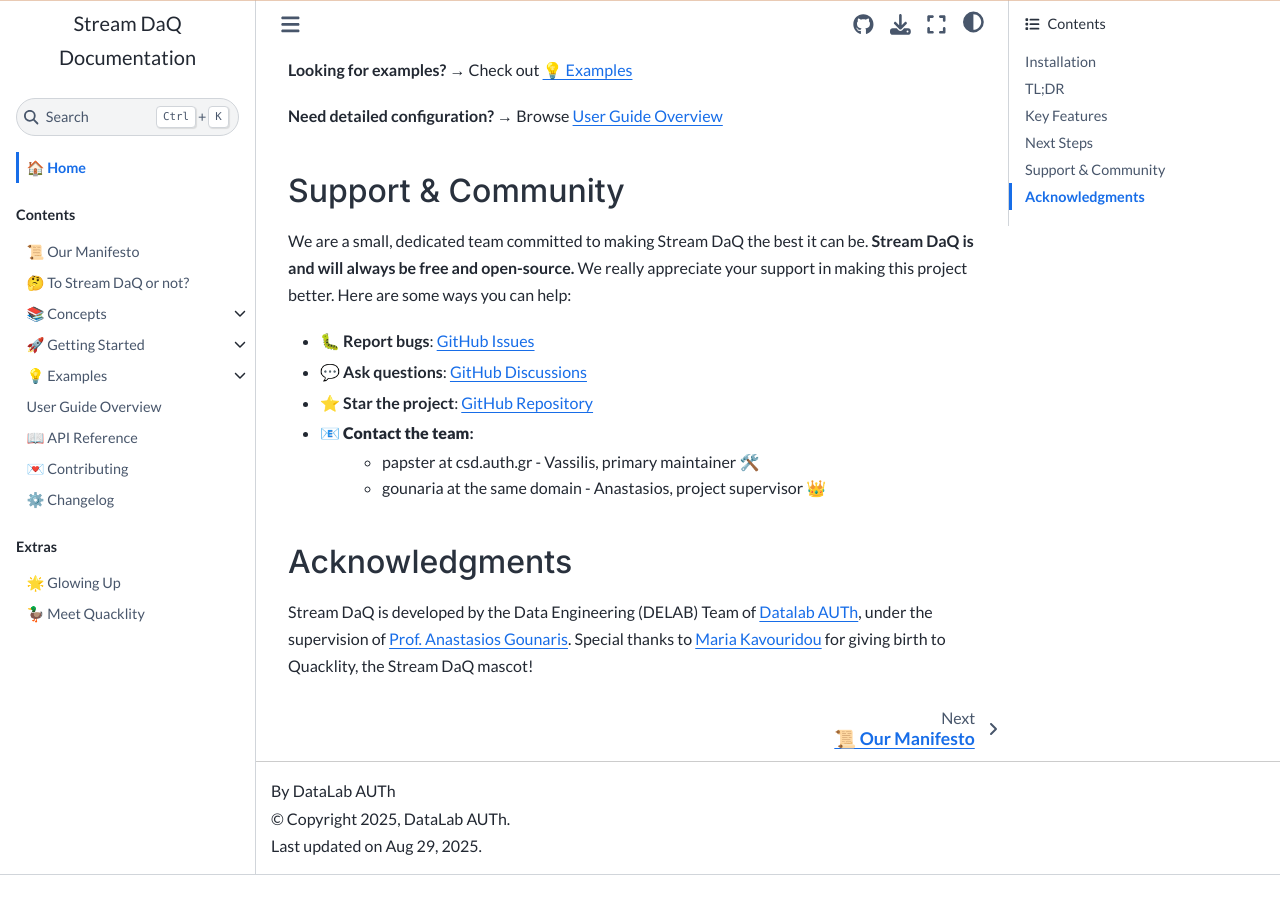
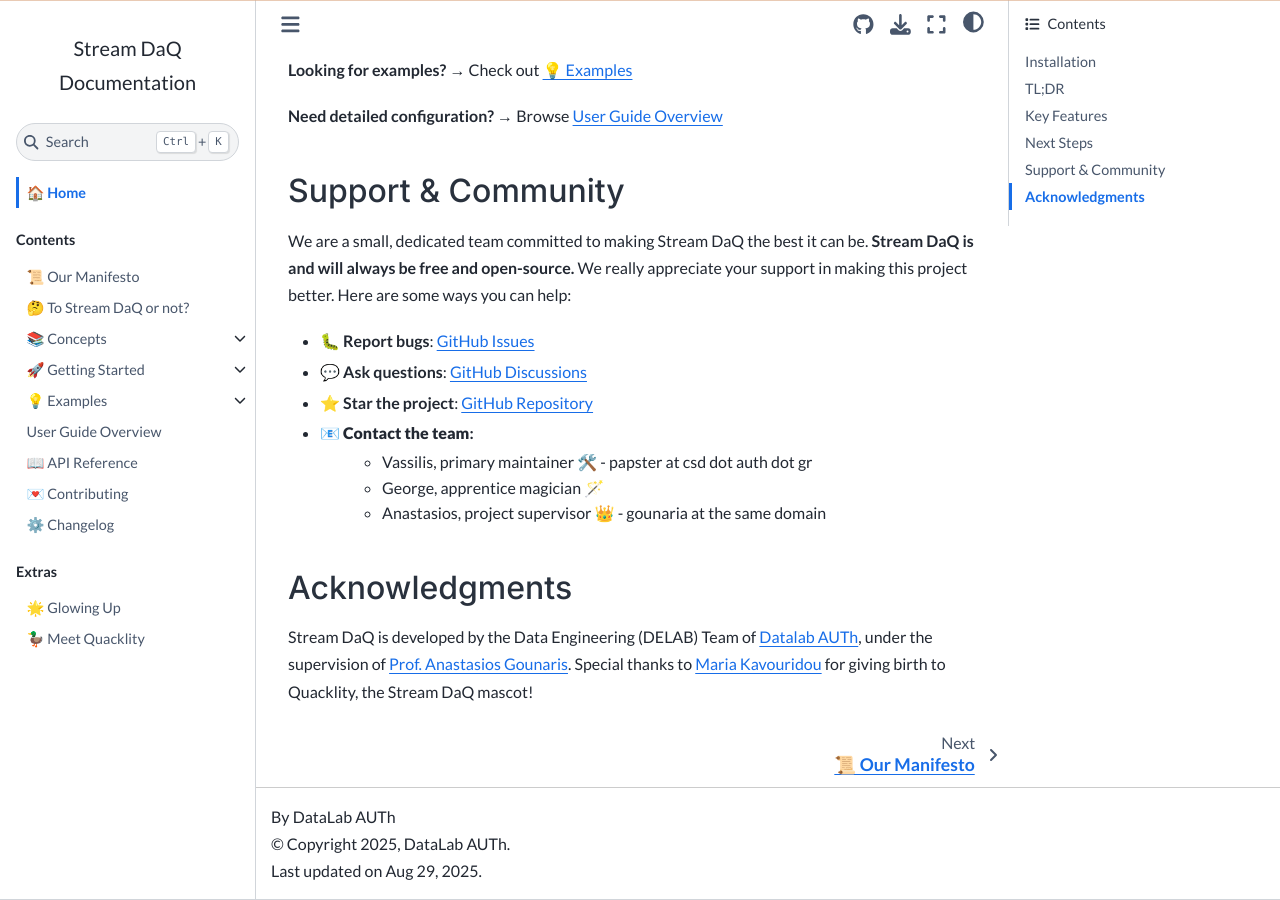
Before and after one commit to Bilpapster/stream-DaQ, a Sphinx documentation site: the page built from docs/index.rst, in a window 1280 px wide and 900 px high, scrolled down 2218 px. Built offline with Sphinx 7.4.7 and the Sphinx Book theme 1.1.4, drawn with Linux system fonts in a browser that asks for light colours; before the commit the page ends 3093 px from its top, so only the background shows below that.

Commit message:
Update project maintainers

```diff
--- a/docs/_templates/substitutions.rst
+++ b/docs/_templates/substitutions.rst
@@ -9,6 +9,7 @@
 .. |contact_details| raw:: html
 
     <ul>
-      <li>papster at csd.auth.gr - Vassilis, primary maintainer ‍🛠️️</li>
-      <li>gounaria at the same domain - Anastasios, project supervisor 👑</li>
+      <li>Vassilis, primary maintainer ‍🛠️️ - papster at csd dot auth dot gr</li>
+      <li>George, apprentice magician ‍🪄️️️</li>
+      <li>Anastasios, project supervisor ‍👑 - gounaria at the same domain️️</li>
     </ul>
```
